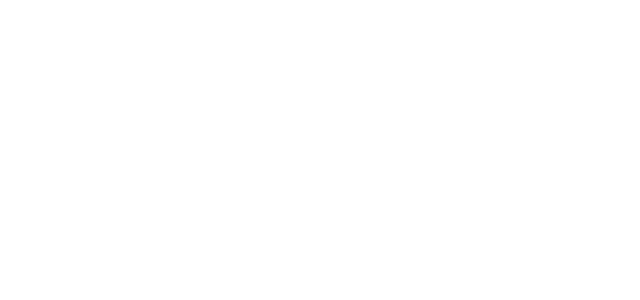
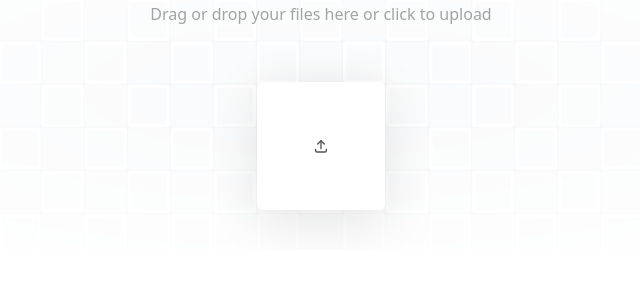
Before and after one commit to idanidan29/steganography, a Next.js app in the folder client/: page / in a window 1280 px wide. Shown: the top 300 px of the page, without its empty margins (319-959 px from the left). Built offline with nearby package versions, Linux system fonts and the light colour scheme.

Commit message:
testing uplouding ui

```diff
--- a/client/app/page.tsx
+++ b/client/app/page.tsx
@@ -1,9 +1,10 @@
 import Image from "next/image";
+import { FileUpload } from "@/components/ui/file-upload";
 
 export default function Home() {
   return (
     <div className="grid grid-rows-[20px_1fr_20px] items-center justify-items-center min-h-screen p-8 pb-20 gap-16 sm:p-20 font-[family-name:var(--font-geist-sans)]">
-
+     <FileUpload />
     </div>
   );
 }
--- /dev/null
+++ b/client/components/ui/file-upload.tsx
@@ -0,0 +1,198 @@
+"use client"
+
+import { cn } from "@/lib/utils";
+import React, { useRef, useState } from "react";
+import { motion } from "framer-motion";
+import { IconUpload } from "@tabler/icons-react";
+import { useDropzone } from "react-dropzone";
+
+const mainVariant = {
+  initial: {
+    x: 0,
+    y: 0,
+  },
+  animate: {
+    x: 20,
+    y: -20,
+    opacity: 0.9,
+  },
+};
+
+const secondaryVariant = {
+  initial: {
+    opacity: 0,
+  },
+  animate: {
+    opacity: 1,
+  },
+};
+
+export const FileUpload = ({
+  onChange,
+}: {
+  onChange?: (files: File[]) => void;
+}) => {
+  const [files, setFiles] = useState<File[]>([]);
+  const fileInputRef = useRef<HTMLInputElement>(null);
+
+  const handleFileChange = (newFiles: File[]) => {
+    setFiles((prevFiles) => [...prevFiles, ...newFiles]);
+    onChange && onChange(newFiles);
+  };
+
+  const handleClick = () => {
+    fileInputRef.current?.click();
+  };
+
+  const { getRootProps, isDragActive } = useDropzone({
+      multiple: false,
+      noClick: true,
+      onDrop: handleFileChange,
+      onDropRejected: (error) => {
+          console.log(error);
+      },
+      onDragEnter: undefined,
+      onDragOver: undefined,
+      onDragLeave: undefined
+  });
+
+  return (
+    <div className="w-full" {...getRootProps()}>
+      <motion.div
+        onClick={handleClick}
+        whileHover="animate"
+        className="p-10 group/file block rounded-lg cursor-pointer w-full relative overflow-hidden"
+      >
+        <input
+          ref={fileInputRef}
+          id="file-upload-handle"
+          type="file"
+          onChange={(e) => handleFileChange(Array.from(e.target.files || []))}
+          className="hidden"
+        />
+        <div className="absolute inset-0 [mask-image:radial-gradient(ellipse_at_center,white,transparent)]">
+          <GridPattern />
+        </div>
+        <div className="flex flex-col items-center justify-center">
+          <p className="relative z-20 font-sans font-bold text-neutral-700 dark:text-neutral-300 text-base">
+            Upload file
+          </p>
+          <p className="relative z-20 font-sans font-normal text-neutral-400 dark:text-neutral-400 text-base mt-2">
+            Drag or drop your files here or click to upload
+          </p>
+          <div className="relative w-full mt-10 max-w-xl mx-auto">
+            {files.length > 0 &&
+              files.map((file, idx) => (
+                <motion.div
+                  key={"file" + idx}
+                  layoutId={idx === 0 ? "file-upload" : "file-upload-" + idx}
+                  className={cn(
+                    "relative overflow-hidden z-40 bg-white dark:bg-neutral-900 flex flex-col items-start justify-start md:h-24 p-4 mt-4 w-full mx-auto rounded-md",
+                    "shadow-sm"
+                  )}
+                >
+                  <div className="flex justify-between w-full items-center gap-4">
+                    <motion.p
+                      initial={{ opacity: 0 }}
+                      animate={{ opacity: 1 }}
+                      layout
+                      className="text-base text-neutral-700 dark:text-neutral-300 truncate max-w-xs"
+                    >
+                      {file.name}
+                    </motion.p>
+                    <motion.p
+                      initial={{ opacity: 0 }}
+                      animate={{ opacity: 1 }}
+                      layout
+                      className="rounded-lg px-2 py-1 w-fit flex-shrink-0 text-sm text-neutral-600 dark:bg-neutral-800 dark:text-white shadow-input"
+                    >
+                      {(file.size / (1024 * 1024)).toFixed(2)} MB
+                    </motion.p>
+                  </div>
+
+                  <div className="flex text-sm md:flex-row flex-col items-start md:items-center w-full mt-2 justify-between text-neutral-600 dark:text-neutral-400">
+                    <motion.p
+                      initial={{ opacity: 0 }}
+                      animate={{ opacity: 1 }}
+                      layout
+                      className="px-1 py-0.5 rounded-md bg-gray-100 dark:bg-neutral-800 "
+                    >
+                      {file.type}
+                    </motion.p>
+
+                    <motion.p
+                      initial={{ opacity: 0 }}
+                      animate={{ opacity: 1 }}
+                      layout
+                    >
+                      modified{" "}
+                      {new Date(file.lastModified).toLocaleDateString()}
+                    </motion.p>
+                  </div>
+                </motion.div>
+              ))}
+            {!files.length && (
+              <motion.div
+                layoutId="file-upload"
+                variants={mainVariant}
+                transition={{
+                  type: "spring",
+                  stiffness: 300,
+                  damping: 20,
+                }}
+                className={cn(
+                  "relative group-hover/file:shadow-2xl z-40 bg-white dark:bg-neutral-900 flex items-center justify-center h-32 mt-4 w-full max-w-[8rem] mx-auto rounded-md",
+                  "shadow-[0px_10px_50px_rgba(0,0,0,0.1)]"
+                )}
+              >
+                {isDragActive ? (
+                  <motion.p
+                    initial={{ opacity: 0 }}
+                    animate={{ opacity: 1 }}
+                    className="text-neutral-600 flex flex-col items-center"
+                  >
+                    Drop it
+                    <IconUpload className="h-4 w-4 text-neutral-600 dark:text-neutral-400" />
+                  </motion.p>
+                ) : (
+                  <IconUpload className="h-4 w-4 text-neutral-600 dark:text-neutral-300" />
+                )}
+              </motion.div>
+            )}
+
+            {!files.length && (
+              <motion.div
+                variants={secondaryVariant}
+                className="absolute opacity-0 border border-dashed border-sky-400 inset-0 z-30 bg-transparent flex items-center justify-center h-32 mt-4 w-full max-w-[8rem] mx-auto rounded-md"
+              ></motion.div>
+            )}
+          </div>
+        </div>
+      </motion.div>
+    </div>
+  );
+};
+
+export function GridPattern() {
+  const columns = 41;
+  const rows = 11;
+  return (
+    <div className="flex bg-gray-100 dark:bg-neutral-900 flex-shrink-0 flex-wrap justify-center items-center gap-x-px gap-y-px  scale-105">
+      {Array.from({ length: rows }).map((_, row) =>
+        Array.from({ length: columns }).map((_, col) => {
+          const index = row * columns + col;
+          return (
+            <div
+              key={`${col}-${row}`}
+              className={`w-10 h-10 flex flex-shrink-0 rounded-[2px] ${
+                index % 2 === 0
+                  ? "bg-gray-50 dark:bg-neutral-950"
+                  : "bg-gray-50 dark:bg-neutral-950 shadow-[0px_0px_1px_3px_rgba(255,255,255,1)_inset] dark:shadow-[0px_0px_1px_3px_rgba(0,0,0,1)_inset]"
+              }`}
+            />
+          );
+        })
+      )}
+    </div>
+  );
+}
--- /dev/null
+++ b/client/lib/utils.ts
@@ -0,0 +1,6 @@
+import { ClassValue, clsx } from "clsx";
+import { twMerge } from "tailwind-merge";
+
+export function cn(...inputs: ClassValue[]) {
+  return twMerge(clsx(inputs));
+}
```
